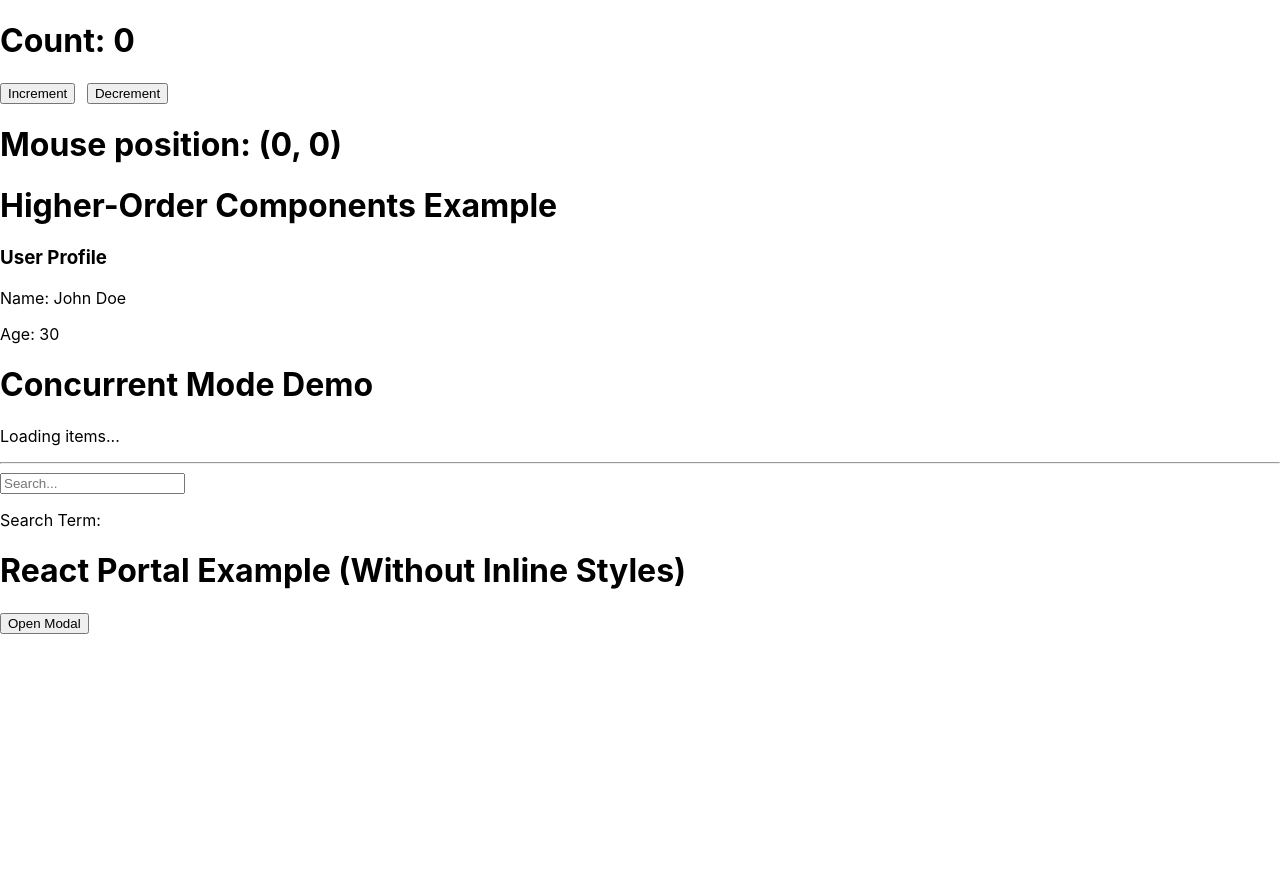
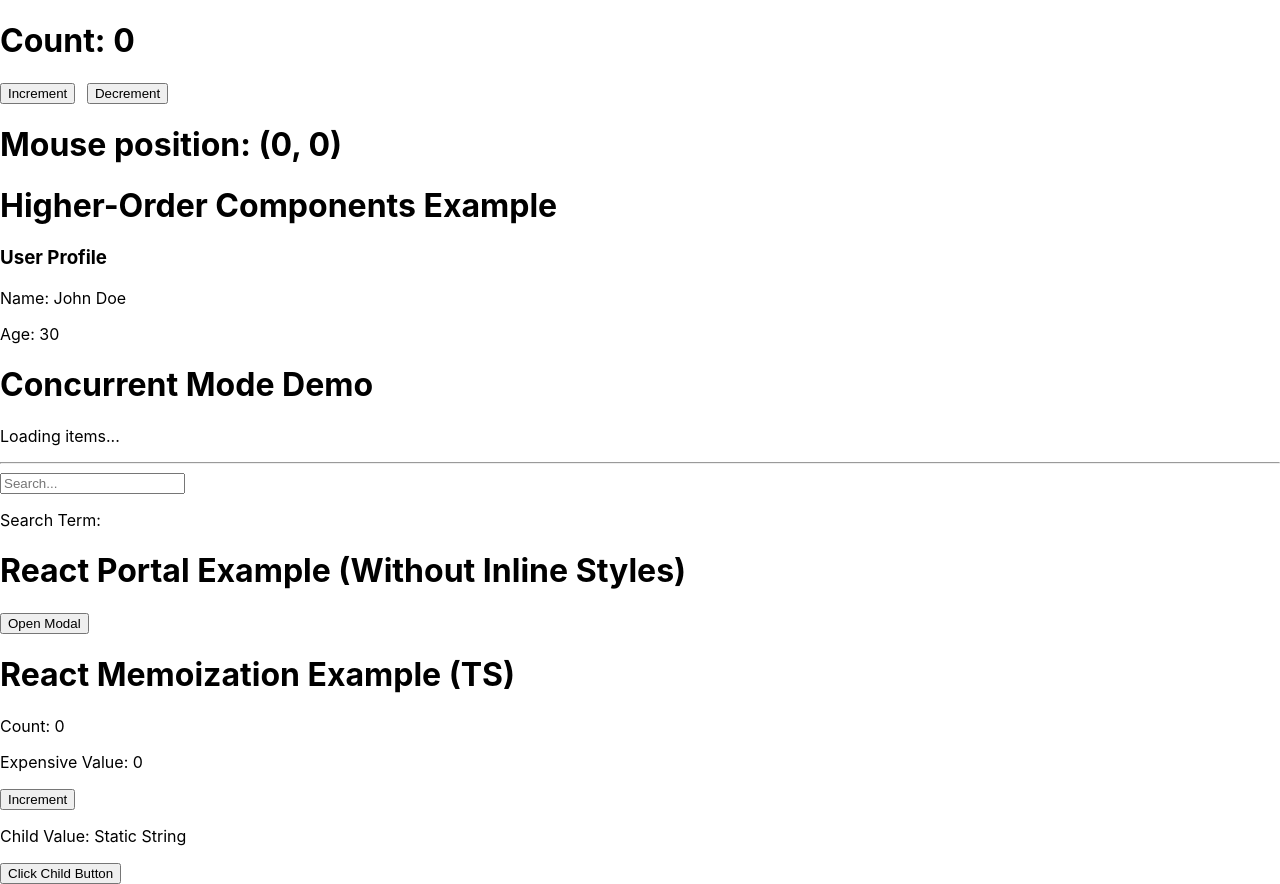
Before and after one commit to djdhar/ReactAdvanced, a React (Create React App) app: page / in a window 1280 px wide. Before the commit the page ends 800 px from the top, so only its background shows below. Built offline with nearby package versions, Linux system fonts and the light colour scheme.

Commit message:
React.memo, useMemo, useCallback for re-render optimizations

```diff
--- a/src/App.tsx
+++ b/src/App.tsx
@@ -6,6 +6,7 @@ import withLoading from './components/withLoading';
 import UserProfile from './components/UserProfile';
 import { TransitionComponent } from "./components/TransitionComponent";
 import { ModalPortal } from "./components/ModalPortal";
+import { MemoStaticAndNonStatic } from "./components/MemoStaticAndNonStatic";
 
 // Wrap UserProfile with withLoading HOC
 const UserProfileWithLoading = withLoading(UserProfile);
@@ -52,6 +53,7 @@ export default function App() {
     </div>
     <TransitionComponent/>
     <ModalPortal/>
+    <MemoStaticAndNonStatic/>
     </>
   );
 }
--- /dev/null
+++ b/src/components/MemoStaticAndNonStatic.tsx
@@ -0,0 +1,46 @@
+import React, { useState, useMemo, useCallback, memo } from 'react';
+
+// Props Interface
+interface ChildProps {
+  value: string;
+  onClick: () => void;
+}
+
+// Child component using React.memo to prevent unnecessary re-renders
+const Child = memo(({ value, onClick }: ChildProps) => {
+  console.log("Child rendered");
+
+  return (
+    <div>
+      <p>Child Value: {value}</p>
+      <button onClick={onClick}>Click Child Button</button>
+    </div>
+  );
+});
+
+export function MemoStaticAndNonStatic() {
+  const [count, setCount] = useState<number>(0);
+
+  // useMemo for expensive calculation
+  const expensiveValue = useMemo(() => {
+    console.log("Calculating expensive value...");
+    return count * 2;
+  }, [count]);
+
+  // useCallback to memoize function reference
+  const handleClick = useCallback(() => {
+    console.log("Child button clicked");
+  }, []);
+
+  return (
+    <div>
+      <h1>React Memoization Example (TS)</h1>
+      <p>Count: {count}</p>
+      <p>Expensive Value: {expensiveValue}</p>
+      <button onClick={() => setCount(count + 1)}>Increment</button>
+
+      {/* Passing constant prop and memoized function */}
+      <Child value="Static String" onClick={handleClick} />
+    </div>
+  );
+};
```
